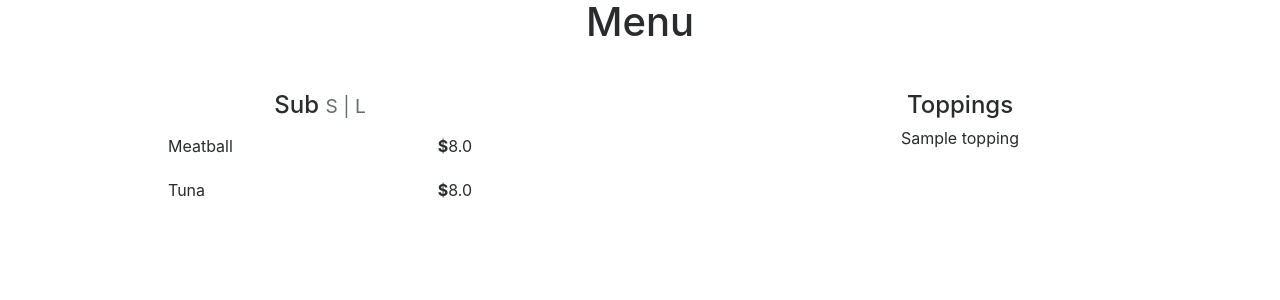
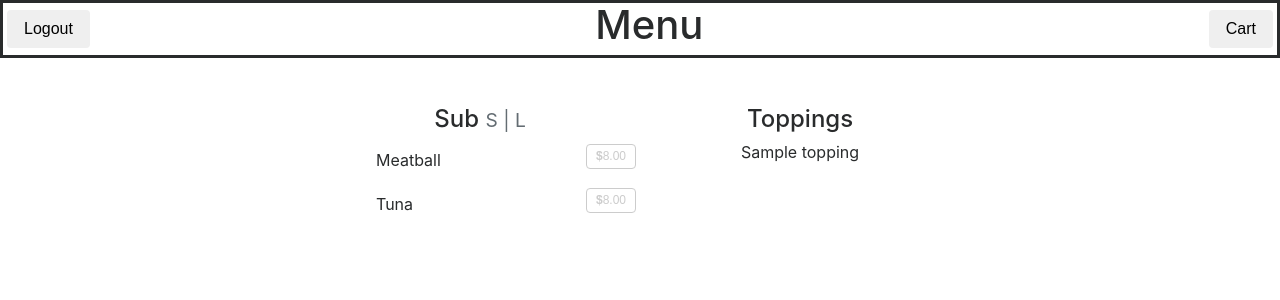
Before and after one commit to cobobrien/Wagon_wheel, a Django app: page / in a window 1280 px wide. Shown: the top 300 px of the page. Run offline with Django 3.2, Linux system fonts and the light colour scheme; a user stored in the database is signed in; data comes from the database, SQL or seed files in the repository; tables that the repository leaves empty hold one stand-in row (values such as "Sample post"); some libraries are stand-ins or nearby versions.

Commit message:
Ajax request to create a cart item Some Cart item container frontend styling

```diff
--- /dev/null
+++ b/orders/static/orders/main.js
@@ -0,0 +1,57 @@
+
+function cart(item){
+    var item_id = item.getAttribute('data-id');
+    var item_size = item.getAttribute('data-size');
+
+    const request = new XMLHttpRequest();
+
+    request.open('POST', '/cart');
+    // Callback function for when request completes
+    request.onload = () => {
+      // Extract JSON data from request
+      const data = JSON.parse(request.responseText);
+      // Update the result div
+      if (data.success) {
+         var hasChild = document.getElementById("cart_items_list").querySelector("#empty_cart");
+         hasChild.remove();
+         const p_name = document.createElement('p');
+         p_name.innerHTML = data.cart_item;
+         const p_price = document.createElement('p');
+         p_price.innerHTML = data.price;
+         document.querySelector("#cart_items_list").append(p_name);
+         document.querySelector("#cart_items_list").append(p_price);
+         var order_items = document.querySelector("#cart");
+         order_items.innerHTML = "Cart(" + data.order_items + ")";
+      }
+      else {
+         alert("unsuccessful");
+      }
+    }
+    // Add data to send with request
+    var csrftoken = Cookies.get('csrftoken');
+    request.setRequestHeader("X-CSRFToken", csrftoken);
+    const data = new FormData();
+    data.append('item_id', item_id);
+    data.append('item_size', item_size);
+    // Send request
+    request.send(data);
+}
+
+document.addEventListener('DOMContentLoaded', function() {
+    cart_container = document.getElementById("cart_container");
+    cart_container.style.visibility='hidden';
+    document.querySelector('#cart').onclick = () => {
+       cart_container = document.getElementById("cart_container");
+       if (cart_container.style.visibility=='hidden')
+           cart_container.style.visibility='visible';
+       else
+           cart_container.style.visibility='hidden';
+    }
+    cart_items_list = document.getElementById("cart_items_list");
+    if (!cart_items_list.hasChildNodes()){
+        const p_empty = document.createElement('p');
+        p_empty.innerHTML = "There are no items in your cart";
+        p_empty.id = "empty_cart"
+        document.querySelector("#cart_items_list").append(p_empty);
+    }
+})
--- /dev/null
+++ b/orders/static/orders/style.css
@@ -0,0 +1,32 @@
+#banner{
+    border: solid;
+    background-color: white;
+    position: -webkit-sticky;
+    position: sticky;
+    top: 0;
+}
+#cart{
+  display:inline-block
+
+}
+#menu_title{
+ display:inline-block
+}
+button.small-btn {
+    width: 50px;
+    height: 25px;
+    padding: 0px;
+    font-color: black;
+}
+.cost{
+    font-size: 75%;
+    font-color: black;
+    text-align: center;
+}
+#cart_container{
+  border: solid;
+  display: flex;
+  flex-direction: column;
+  align-self: end;
+  visibility: hidden;
+}
--- a/orders/templates/orders/base.html
+++ b/orders/templates/orders/base.html
@@ -1,17 +1,22 @@
+{% load static %}
+
 <!DOCTYPE html>
 <html>
     <head>
+        <link rel="stylesheet" href="{% static 'orders/style.css' %}">
+        <script type="text/javascript" src="{% static 'orders/main.js' %}"></script>
+        <script type="text/javascript" src="{% static 'orders/js.cookie.js' %}"></script>
         <meta charset="utf-8">
         <meta name="viewport" content="width=device-width, initial-scale=1">
         <link rel="shortcut icon" href="#" />
         <script type="text/javascript" src="//cdnjs.cloudflare.com/ajax/libs/socket.io/1.3.6/socket.io.min.js"></script>
         <link rel="stylesheet" href="https://maxcdn.bootstrapcdn.com/bootstrap/4.0.0-beta.3/css/bootstrap.min.css" integrity="sha384-Zug+QiDoJOrZ5t4lssLdxGhVrurbmBWopoEl+M6BdEfwnCJZtKxi1KgxUyJq13dy" crossorigin="anonymous">
+
         <title>Menu</title>
     </head>
     <body>
         {% block body %}
         {% endblock %}
-
         <script src="https://code.jquery.com/jquery-3.2.1.slim.min.js" integrity="sha384-KJ3o2DKtIkvYIK3UENzmM7KCkRr/rE9/Qpg6aAZGJwFDMVNA/GpGFF93hXpG5KkN" crossorigin="anonymous"></script>
         <script src="https://cdnjs.cloudflare.com/ajax/libs/popper.js/1.12.9/umd/popper.min.js" integrity="sha384-ApNbgh9B+Y1QKtv3Rn7W3mgPxhU9K/ScQsAP7hUibX39j7fakFPskvXusvfa0b4Q" crossorigin="anonymous"></script>
         <script src="https://maxcdn.bootstrapcdn.com/bootstrap/4.0.0/js/bootstrap.min.js" integrity="sha384-JZR6Spejh4U02d8jOt6vLEHfe/JQGiRRSQQxSfFWpi1MquVdAyjUar5+76PVCmYl" crossorigin="anonymous"></script>
--- a/orders/templates/orders/menu.html
+++ b/orders/templates/orders/menu.html
@@ -6,12 +6,20 @@
 
 {% block body %}
 
-
-
-<div>
-     <h1 class="m-auto" style="text-align:center">Menu</h1>
+<div class="d-flex justify-content-between w-100" id="banner">
+     <div class="align-self-center ml-1">
+        <a href="{% url 'logout' %}"><button id="logout" type="button" class="btn btn-outline-dark">Logout</button></a>
+    </div>
+    <div class="m-auto">
+         <h1 id="menu_title">Menu</h1>
+    </div>
+    <div class="align-self-center mr-1">
+        <button id="cart" type="button" class="btn btn-outline-dark">Cart</button>
+    </div>
 </div>
 <div class="d-flex justify-content-around">
+     <div class="w-25 d-flex flex-column">
+     </div>
      <div class="mt-5 w-25 d-flex flex-column">
 
             {% for key, values in menu.items %}
@@ -21,20 +29,26 @@
                             </h4>
 
                     </div>
-                    <div class="list-group">
+                    <div class="list-group ml-5">
                     {% for k,v in values.items %}
                         <div class="d-flex flex-row mb-1">
                             <div class="mr-auto p-2">
                                 {{k}}
                             </div>
                             {% if v.small_price %}
-                                <div class="p-2"><b>$</b>{{v.small_price}}</div>
+                            <button type="button" class="small-btn btn btn-outline-secondary m-1" data-id={{v.id}} data-size="Small" onClick="cart(this)">
+                                <div class="cost"><b>$</b>{{v.small_price}}</div>
+                            </button>
                             {% endif %}
                             {% if v.large_price %}
-                                <div class="p-2"><b>$</b>{{v.large_price}}</div>
+                             <button type="button" class="small-btn btn btn-outline-secondary m-1" data-id={{v.id}} data-size="Large" onClick="cart(this)">
+                                <div class="cost"><b>$</b>{{v.large_price}}</div>
+                             </button>
                             {% endif %}
                             {% if v.one_price %}
-                                  <div class="p-2"><b>$</b>{{v.one_price}}</div>
+                             <button type="button" class="small-btn btn btn-outline-secondary m-1" data-id={{v.id}} data-size="N/A" onClick="cart(this)">
+                                  <div class="cost"><b>$</b>{{v.one_price}}</div>
+                             </button>
                             {% endif %}
                         </div>
                     {% endfor %}
@@ -57,6 +71,9 @@
             <div class="align-self-center">{{key}}</div>
          {% endfor %}
      </div>
+    <div id="cart_container" class="w-25 d-flex flex-column">
+        <div id="cart_items_list"></div>
+    </div>
 </div>
 
 {% endblock %}
--- a/orders/urls.py
+++ b/orders/urls.py
@@ -1,3 +1,4 @@
+from django.contrib.staticfiles.urls import staticfiles_urlpatterns
 from django.urls import path
 
 from . import views
@@ -6,5 +7,8 @@ urlpatterns = [
     path("", views.index, name="index"),
     path("login", views.login_view, name="login"),
     path("logout", views.logout_view, name="logout"),
-    path("register", views.register_view, name="register")
+    path("register", views.register_view, name="register"),
+    path("cart", views.cart, name="cart")
 ]
+
+urlpatterns += staticfiles_urlpatterns()
--- a/orders/views.py
+++ b/orders/views.py
@@ -5,10 +5,14 @@ from django.http import HttpResponse, HttpResponseRedirect
 from django.shortcuts import render, redirect
 from django.urls import reverse
 from .forms import SignUpForm
-from .models import Category, Type, Price, Extra, Topping
+from .models import Category, Type, Price, Extra, Topping, CartItem, Order
+from django.http import JsonResponse
+import logging
+from django.contrib.auth.models import User
 
-
-# Create your views here.
+logger = logging.getLogger(__name__)
+user = None
+order = None
 
 def index(request):
     if not request.user.is_authenticated:
@@ -26,17 +30,17 @@ def index(request):
                 if type.category == cat:
                     menu.setdefault(cat.name, {}).setdefault(type.name, {})["id"] = type.id
                     try:
-                        menu[cat.name][type.name]["large_price"] = float(type.price.get(size="Large").price)
+                        menu[cat.name][type.name]["large_price"] = "{:.2f}".format(float(type.price.get(size="Large").price))
                     except:
-                        print("no price for large")
+                        pass
                     try:
-                        menu[cat.name][type.name]["small_price"] = float(type.price.get(size="Small").price)
+                        menu[cat.name][type.name]["small_price"] = "{:.2f}".format(float(type.price.get(size="Small").price))
                     except:
-                        print("no price for small")
+                        pass
                     try:
-                        menu[cat.name][type.name]["one_price"] = float(type.price.get(size="N/A").price)
+                        menu[cat.name][type.name]["one_price"] = "{:.2f}".format(float(type.price.get(size="N/A").price))
                     except:
-                        print("no price for n/a")
+                        pass
 
     for extra in extras:
         extras_dict.setdefault(extra.name, {})["id"] = extra.id
@@ -53,11 +57,14 @@ def index(request):
     return render(request, "orders/menu.html", context)
 
 def login_view(request):
+    global order
+    global user
     username = request.POST["username"]
     password = request.POST["password"]
     user = authenticate(request, username=username, password=password)
     if user is not None:
         login(request, user)
+        order = Order.objects.create()
         return HttpResponseRedirect(reverse("index"))
     else:
         return render(request, "users/login.html", {"message": "Invalid credentials."})
@@ -79,3 +86,16 @@ def register_view(request):
     else:
         form = SignUpForm()
     return render(request, 'users/register.html', {'form': form})
+
+def cart(request):
+    logger.info("User: {}".format(user))
+    logger.info("Order: {}".format(order))
+    item_size = request.POST.get("item_size")
+    item_id = request.POST.get("item_id")
+    try:
+        item = Type.objects.get(id=item_id)
+        main = item.category
+        cart = CartItem.objects.create(item=item, order=order, user=user, size=item_size, main=main)
+    except:
+        return JsonResponse({"success": False})
+    return JsonResponse({"success": True, "cart_item": item.name, "price": cart.price, "order_items": order.cart_items.count()})
--- a/pizza/urls.py
+++ b/pizza/urls.py
@@ -14,9 +14,12 @@ Including another URLconf
     2. Add a URL to urlpatterns:  path('blog/', include('blog.urls'))
 """
 from django.contrib import admin
+from django.contrib.staticfiles.urls import staticfiles_urlpatterns
 from django.urls import include, path
 
 urlpatterns = [
     path("", include("orders.urls")),
     path("admin/", admin.site.urls)
 ]
+
+urlpatterns += staticfiles_urlpatterns()
```
Also changed, not shown: orders/models.py (+22 -22 lines), orders/static/orders/js.cookie.js (added, +163 -0 lines), pizza/settings.py (+25 -0 lines), orders/forms.py (line endings or trailing spaces), orders/migrations/0001_initial.py.
